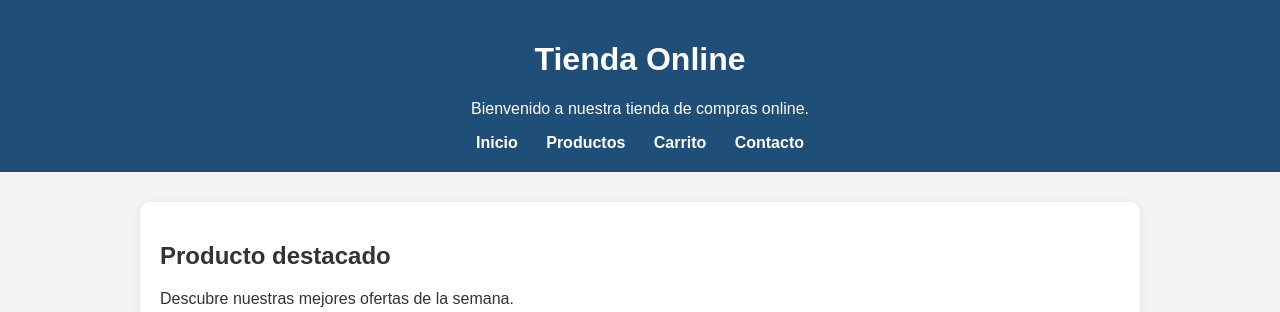
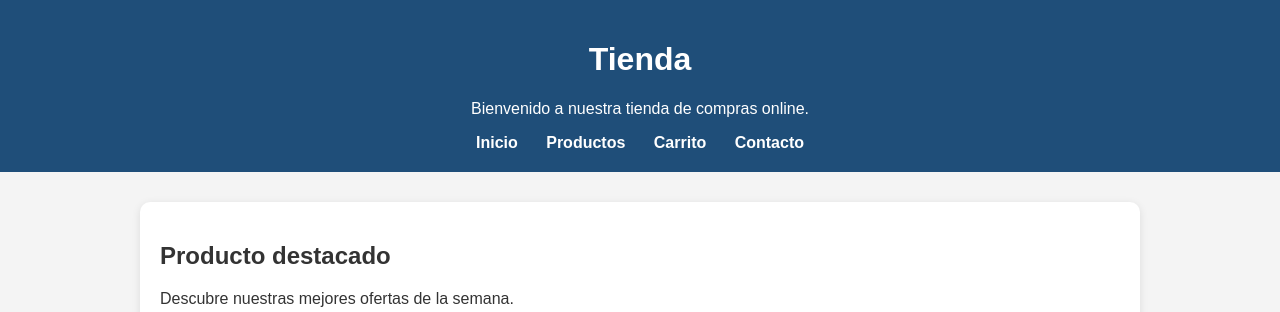
Before and after one commit to inesgonzalez29/practica4, a plain HTML site: page index.html in a window 1280 px wide. Shown: the top 312 px of the page. Drawn offline with Linux system fonts and the light colour scheme.

Commit message:
Update index.html

```diff
--- a/index.html
+++ b/index.html
@@ -3,12 +3,12 @@
 <head>
   <meta charset="UTF-8">
   <meta name="viewport" content="width=device-width, initial-scale=1.0">
-  <title>Tienda Online - Inicio</title>
+  <title>Tienda - Inicio</title>
   <link rel="stylesheet" href="styles.css">
 </head>
 <body>
   <header>
-    <h1>Tienda Online</h1>
+    <h1>Tienda </h1>
     <p>Bienvenido a nuestra tienda de compras online.</p>
 
     <nav>
```
